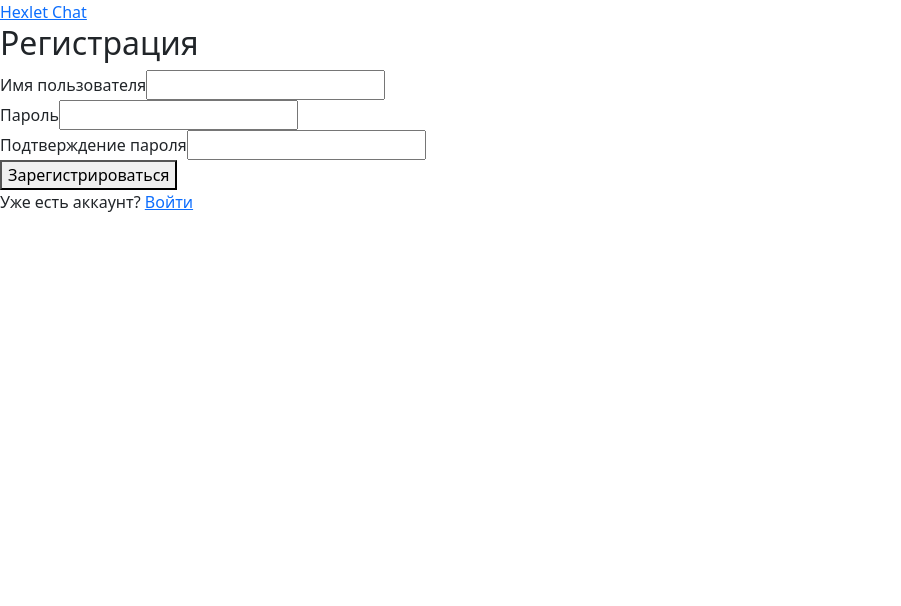
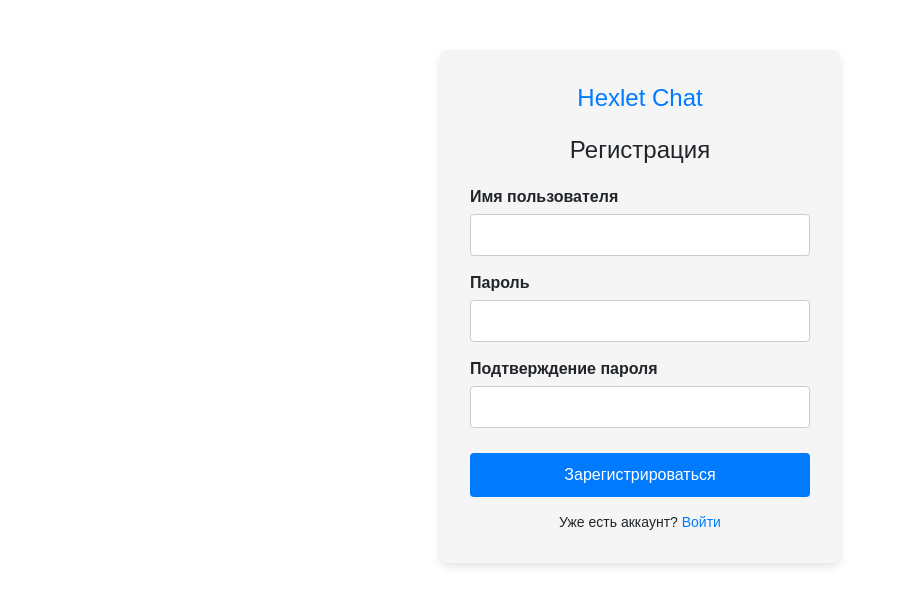
Before and after one commit to SandActor/frontend-project-12, a React (Vite) app in the folder frontend/: page /signup in a window 1280 px wide. Shown: the top 606 px of the page, without its empty margins (0-901 px from the left). Built offline with nearby package versions, Linux system fonts and the light colour scheme; no server answers; what leo-profanity would draw is missing.

Commit message:
1 тест

```diff
--- a/frontend/src/api/auth.js
+++ b/frontend/src/api/auth.js
@@ -1,12 +1,12 @@
 import axios from 'axios'
-
-const API_URL = 'http://localhost:5002'
 
 export const login = async (username, password) => {
   try {
-    const response = await axios.post(`${API_URL}/api/v1/login`, { username, password })
+    const response = await axios.post(`http://localhost:5002/api/v1/login`, { username, password })
+    console.log(response)
     return response.data
   } catch (error) {
+    console.log(error)
     throw error
   }
 }
--- a/frontend/src/locales/ru.json
+++ b/frontend/src/locales/ru.json
@@ -32,6 +32,10 @@
     "passwordMismatch": "Пароли должны совпадать",
     "register": "Зарегистрироваться",
     "alreadyHave": "Уже есть аккаунт?",
+    "nameMin": "Минимум 3 символа",
+    "nameMax": "Максимум 20 символов",
+    "nameRequired": "Обязательное поле",
+    "passwordMin": "Не менее 6 символов",
     "login": "Войти"
   },
   "notfound": {
--- a/frontend/src/pages/HomePage.jsx
+++ b/frontend/src/pages/HomePage.jsx
@@ -3,28 +3,81 @@ import { Link } from 'react-router-dom'
 import { useNavigate } from 'react-router-dom'
 import { useTranslation } from 'react-i18next'
 
+const styles = {
+  container: {
+    maxWidth: '600px',
+    margin: '50px auto',
+    padding: '40px',
+    fontFamily: 'Arial, sans-serif',
+    backgroundColor: '#f5f5f5',
+    borderRadius: '8px',
+    boxShadow: '0 4px 8px rgba(0,0,0,0.1)',
+    textAlign: 'center',
+  },
+  header: {
+    marginBottom: '20px',
+  },
+  appNameLink: {
+    fontSize: '24px',
+    textDecoration: 'none',
+    color: '#007bff',
+  },
+  title: {
+    fontSize: '28px',
+    marginBottom: '20px',
+  },
+  description: {
+    marginBottom: '20px',
+    fontSize: '16px',
+  },
+  button: {
+    padding: '10px 20px',
+    margin: '10px',
+    fontSize: '16px',
+    border: 'none',
+    borderRadius: '4px',
+    cursor: 'pointer',
+    backgroundColor: '#007bff',
+    color: '#fff',
+    transition: 'background-color 0.3s',
+  },
+  buttonHover: {
+    backgroundColor: '#0056b3',
+  },
+  buttonsContainer: {
+    display: 'flex',
+    justifyContent: 'center',
+    flexWrap: 'wrap',
+  },
+}
+
 function HomePage() {
   const { t } = useTranslation()
   const navigate = useNavigate()
 
-
   return (
-    <div>
-      <header>
-        <Link to="/">{t('common.appName')}</Link>
+    <div style={styles.container}>
+      <header style={styles.header}>
+        <Link to="/" style={styles.appNameLink}>{t('common.appName')}</Link>
       </header>
-      <div style={{ padding: '20px' }}>
-        <h1>{t('home.welcome')}</h1>
-        <p>{t('home.description')}</p>
-
-        <div style={{ marginTop: '20px' }}>
+      <div>
+        <h1 style={styles.title}>{t('home.welcome')}</h1>
+        <p style={styles.description}>{t('home.description')}</p>
+        <div style={styles.buttonsContainer}>
           <button
-            style={{ marginRight: '10px' }}
+            style={styles.button}
+            onMouseOver={(e) => (e.currentTarget.style.backgroundColor = styles.buttonHover.backgroundColor)}
+            onMouseOut={(e) => (e.currentTarget.style.backgroundColor = styles.button.backgroundColor)}
             onClick={() => navigate('/login')}
           >
             {t('login.submit')}
           </button>
-          <button onClick={() => navigate('/signup')}>
+          <button
+            style={styles.button}
+            onMouseOver={(e) => (e.currentTarget.style.backgroundColor = styles.buttonHover.backgroundColor)}
+            onMouseOut={(e) => (e.currentTarget.style.backgroundColor = styles.button.backgroundColor)}
+            onClick={() => navigate('/signup')}
+          >
             {t('signup.title')}
           </button>
         </div>
--- a/frontend/src/pages/SignupPage.jsx
+++ b/frontend/src/pages/SignupPage.jsx
@@ -5,6 +5,76 @@ import { useNavigate, Link } from 'react-router-dom'
 import { registerUser } from '../store/authSlice'
 import { useTranslation } from 'react-i18next'
 import { toast } from 'react-toastify'
+
+const styles = {
+  container: {
+    maxWidth: '400px',
+    margin: '50px auto',
+    padding: '30px',
+    fontFamily: 'Arial, sans-serif',
+    backgroundColor: '#f5f5f5',
+    borderRadius: '8px',
+    boxShadow: '0 4px 8px rgba(0,0,0,0.1)',
+  },
+  header: {
+    textAlign: 'center',
+    marginBottom: '20px',
+  },
+  appNameLink: {
+    fontSize: '24px',
+    textDecoration: 'none',
+    color: '#007bff',
+  },
+  title: {
+    fontSize: '24px',
+    textAlign: 'center',
+    marginBottom: '20px',
+  },
+  formGroup: {
+    marginBottom: '15px',
+  },
+  label: {
+    display: 'block',
+    marginBottom: '5px',
+    fontWeight: 'bold',
+  },
+  input: {
+    width: '100%',
+    padding: '8px',
+    borderRadius: '4px',
+    border: '1px solid #ccc',
+    fontSize: '16px',
+  },
+  errorText: {
+    color: 'red',
+    fontSize: '14px',
+    marginTop: '5px',
+  },
+  submitButton: {
+    width: '100%',
+    padding: '10px',
+    marginTop: '10px',
+    backgroundColor: '#007bff',
+    color: '#fff',
+    border: 'none',
+    borderRadius: '4px',
+    fontSize: '16px',
+    cursor: 'pointer',
+    transition: 'background-color 0.3s',
+  },
+  submitButtonHover: {
+    backgroundColor: '#0056b3',
+  },
+  footerText: {
+    marginTop: '15px',
+    textAlign: 'center',
+    fontSize: '14px',
+  },
+  link: {
+    color: '#007bff',
+    textDecoration: 'none',
+  },
+}
 
 const SignupPage = () => {
   const { t } = useTranslation()
@@ -19,84 +89,94 @@ const SignupPage = () => {
     },
     validationSchema: Yup.object({
       username: Yup.string()
-        .min(3, t('channels.nameMin'))
-        .max(20, t('channels.nameMax'))
-        .required(t('channels.nameRequired')),
+        .min(3, t('signup.nameMin'))
+        .max(20, t('signup.nameMax'))
+        .required(t('signup.nameRequired')),
       password: Yup.string()
-        .min(6, t('channels.nameMin'))
-        .required(t('channels.nameRequired')),
+        .min(6, t('signup.passwordMin'))
+        .required(t('signup.nameRequired')),
       confirmPassword: Yup.string()
         .oneOf([Yup.ref('password'), null], t('signup.passwordMismatch'))
-        .required(t('channels.nameRequired')),
+        .required(t('signup.nameRequired')),
     }),
     onSubmit: async (values, { setErrors }) => {
       try {
-        await dispatch(registerUser(values));
-        toast.success(t('notifications.loginSuccess'));
-        navigate('/chat');
+        await dispatch(registerUser(values))
+        toast.success(t('notifications.loginSuccess'))
+        navigate('/chat')
       } catch (error) {
         if (error.response && error.response.status === 409) {
-          setErrors({ username: t('channels.nameExists') });
+          setErrors({ username: t('channels.nameExists') })
         } else {
-          toast.error(t('notifications.loginFailed'));
+          toast.error(t('notifications.loginFailed'))
         }
       }
     },
   })
 
   return (
-    <div>
-      <header>
-        <Link to="/">{t('common.appName')}</Link>
-      </header>
-      <h2>{t('signup.title')}</h2>
+    <div style={styles.container}>
+      <div style={styles.header}>
+        <Link to="/" style={styles.appNameLink}>{t('common.appName')}</Link>
+      </div>
+      <h2 style={styles.title}>{t('signup.title')}</h2>
       <form onSubmit={formik.handleSubmit}>
-        <div>
-          <label htmlFor="username">{t('signup.username')}</label>
+        <div style={styles.formGroup}>
+          <label htmlFor="username" style={styles.label}>{t('signup.username')}</label>
           <input
             id="username"
             name="username"
             type="text"
+            style={styles.input}
             onChange={formik.handleChange}
             onBlur={formik.handleBlur}
             value={formik.values.username}
           />
           {formik.touched.username && formik.errors.username && (
-            <div style={{ color: 'red' }}>{formik.errors.username}</div>
+            <div style={styles.errorText}>{formik.errors.username}</div>
           )}
         </div>
-        <div>
-          <label htmlFor="password">{t('signup.password')}</label>
+        <div style={styles.formGroup}>
+          <label htmlFor="password" style={styles.label}>{t('signup.password')}</label>
           <input
             id="password"
             name="password"
             type="password"
+            style={styles.input}
             onChange={formik.handleChange}
             onBlur={formik.handleBlur}
             value={formik.values.password}
           />
           {formik.touched.password && formik.errors.password && (
-            <div style={{ color: 'red' }}>{formik.errors.password}</div>
+            <div style={styles.errorText}>{formik.errors.password}</div>
           )}
         </div>
-        <div>
-          <label htmlFor="confirmPassword">{t('signup.confirmPassword')}</label>
+        <div style={styles.formGroup}>
+          <label htmlFor="confirmPassword" style={styles.label}>{t('signup.confirmPassword')}</label>
           <input
             id="confirmPassword"
             name="confirmPassword"
             type="password"
+            style={styles.input}
             onChange={formik.handleChange}
             onBlur={formik.handleBlur}
             value={formik.values.confirmPassword}
           />
           {formik.touched.confirmPassword && formik.errors.confirmPassword && (
-            <div style={{ color: 'red' }}>{formik.errors.confirmPassword}</div>
+            <div style={styles.errorText}>{formik.errors.confirmPassword}</div>
           )}
         </div>
-        <button type="submit">{t('signup.register')}</button>
-        <p>
-          {t('signup.alreadyHave')} <Link to="/login">{t('signup.login')}</Link>
-        </p>
+        <button
+          type="submit"
+          style={styles.submitButton}
+          onMouseOver={(e) => (e.currentTarget.style.backgroundColor = styles.submitButtonHover.backgroundColor)}
+          onMouseOut={(e) => (e.currentTarget.style.backgroundColor = styles.submitButton.backgroundColor)}
+        >
+          {t('signup.register')}
+        </button>
+        <div style={styles.footerText}>
+          {t('signup.alreadyHave')} <Link to="/login" style={styles.link}>{t('signup.login')}</Link>
+        </div>
       </form>
     </div>
   )
```
Also changed, not shown: frontend/src/pages/LoginPage.jsx (+6 -6 lines), 2 other files (tests, documents, lock files or other folders).
